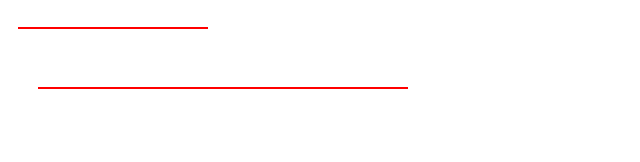
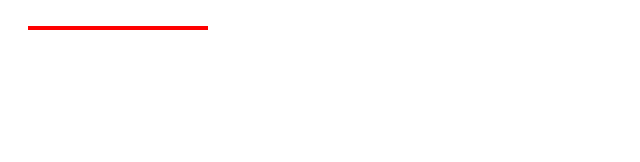
Before and after one commit to dezhizhang/d3.js, a plain HTML site: page 线段生成器/index.html in a window 1280 px wide. Shown: the whole page, without its empty margins (0-640 px from the left). Drawn offline with nearby package versions, Linux system fonts and the light colour scheme.

Commit message:
路径绘制线段

```diff
--- a/线段生成器/index.html
+++ b/线段生成器/index.html
@@ -8,27 +8,8 @@
     <script src="https://cdn.bootcss.com/d3/3.5.6/d3.js"></script>
 </head>
 <body>
-    <script>
-      let width = 500;
-      let height = 500;
-
-      let dataset = [{x1:10,y1:20,x2:200,y2:20},{x1:30,y1:80,x2:400,y2:80}]
-
-      let svg = d3.select('body')
-                  .append('svg')
-                  .attr('width',width)
-                  .attr('height',height)
-
-      let lines = svg.selectAll('line')
-                  .data(dataset)
-                  .enter()
-                  .append('line')
-                  .attr('x1',function(d){ return d.x1;})
-                  .attr('y1',function(d){ return d.y1;})
-                  .attr('x2',function(d){ return d.x2;})
-                  .attr('y2',function(d){ return d.y2;})
-                  .attr('stroke','red')
-                  .attr('stroke-width','2px')
-    </script>
+    <svg>
+        <path d="M 20 20L 200 20"  stroke="red" stroke-width="4px"></path>
+    </svg>
 </body>
 </html>
```
